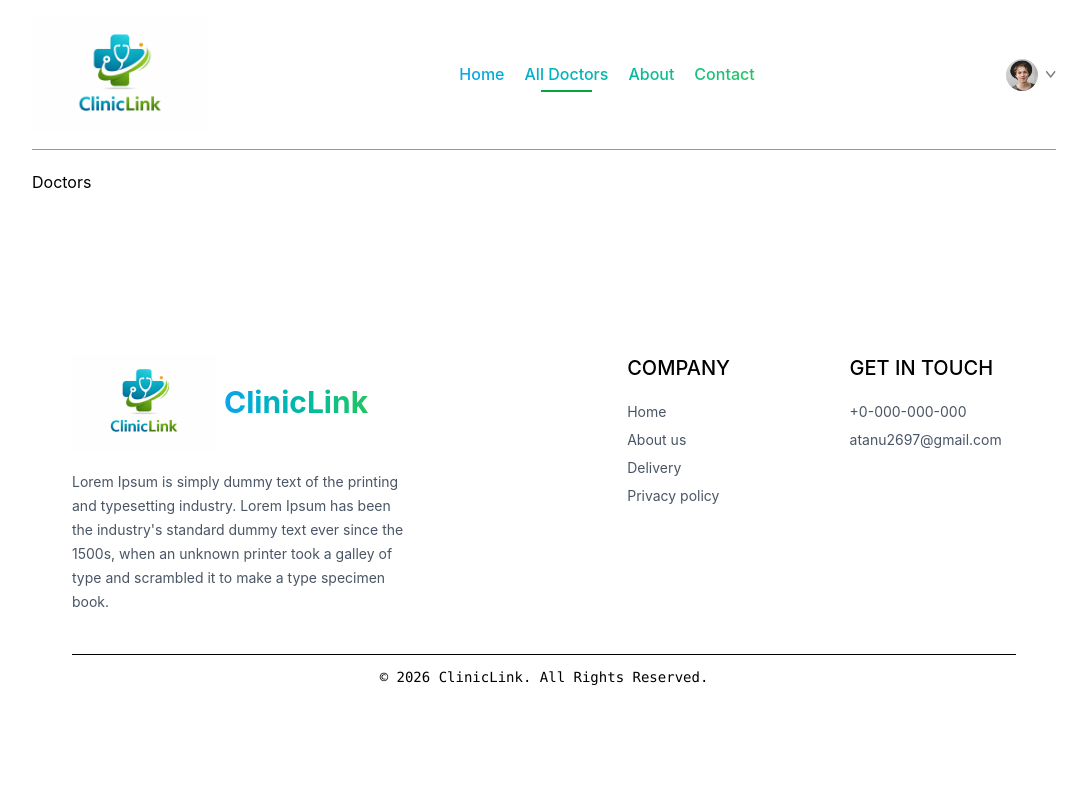
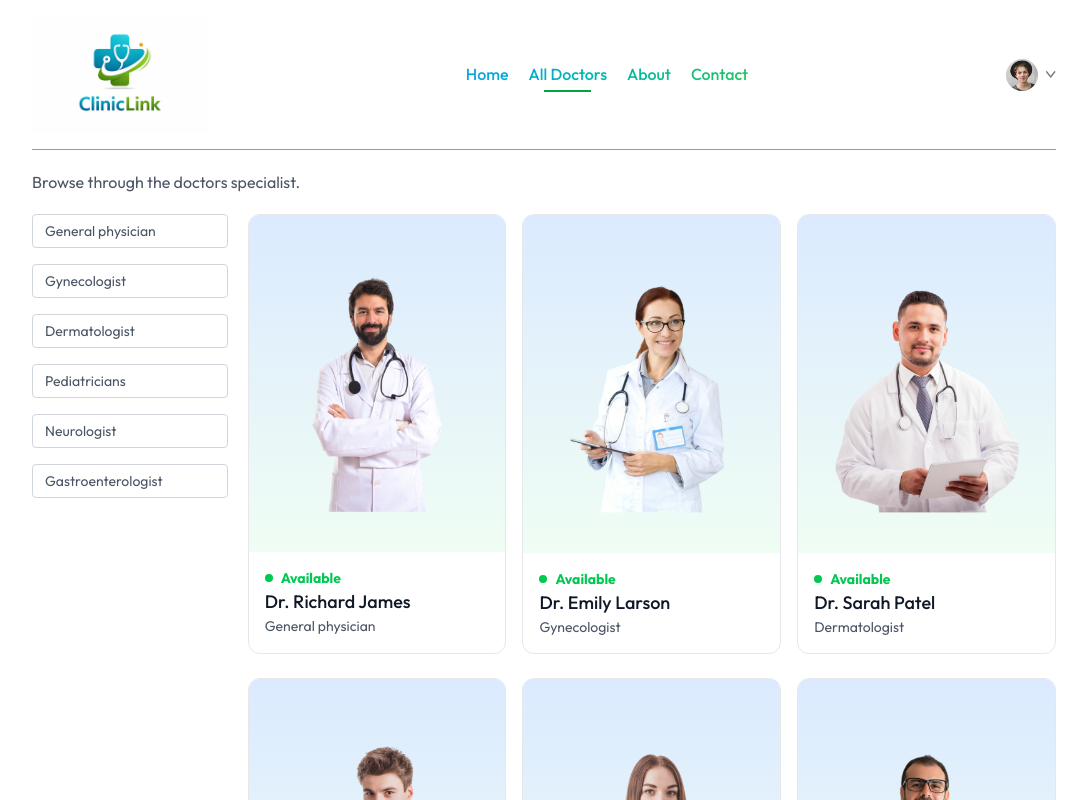
Before and after one commit to Atanu-18/ClinicLink, a React (Vite) app in the folder Frontend/: page /doctors in a window 1280 px wide. Shown: the top 800 px of the page, without its empty margins (96-1183 px from the left). Built offline with nearby package versions, Linux system fonts and the light colour scheme.

Commit message:
doctors page making

```diff
--- a/Frontend/src/components/Navbar.jsx
+++ b/Frontend/src/components/Navbar.jsx
@@ -12,7 +12,7 @@
 
     return (
         <div className='flex items-center justify-between text-sm py-4 mb-5 border-b border-b-cyan-400 '>
-            <img src={assets.logo} alt="logo" className='w-44 cursor-pointer' />
+            <img onClick={()=>navigate('/')} src={assets.logo} alt="logo" className='w-44 cursor-pointer' />
             <ul className='hidden md:flex items-start gap-5 font-medium bg-gradient-to-r from-[#0ea5e9] to-[#22c55e] bg-clip-text text-transparent text-base'>
                 <NavLink to='/'>
                     <li className='py-1'>Home</li>
--- a/Frontend/src/index.css
+++ b/Frontend/src/index.css
@@ -1,5 +1,10 @@
+@import url('https://fonts.googleapis.com/css2?family=Figtree:ital,wght@0,300..900;1,300..900&family=Outfit:wght@100..900&family=Poppins:ital,wght@0,100;0,200;0,300;0,400;0,500;0,600;0,700;0,800;0,900;1,100;1,200;1,300;1,400;1,500;1,600;1,700;1,800;1,900&display=swap');
+
 @import "tailwindcss";
 
+*{
+    font-family: outfit;
+}
 
 .active hr{
     @apply block
--- a/Frontend/src/pages/Doctors.jsx
+++ b/Frontend/src/pages/Doctors.jsx
@@ -1,8 +1,61 @@
-import React from 'react'
+import React, { useContext, useEffect, useState } from 'react'
+import { useNavigate, useParams } from 'react-router-dom'
+import { AppContext } from '../context/AppContext'
+import { doctors } from '../assets/assets'
 
 const Doctors = () => {
+
+  const { speciality } = useParams()
+  // console.log(speciality);
+
+  const [filterDOc, setFilterDoc] = useState([])
+
+  const navigate = useNavigate()
+
+  const { Doctors } = useContext(AppContext)
+
+  const applyFilter = () => {
+    if (speciality) {
+      setFilterDoc(doctors.filter(doc => doc.speciality === speciality))
+    } else {
+      setFilterDoc(doctors)
+    }
+  }
+
+  useEffect(()=>{
+    applyFilter()
+  },[doctors,speciality])
+
   return (
-    <div>Doctors</div>
+    <div>
+      <p className='text-gray-600'>Browse through the doctors specialist.</p>
+      <div className='flex flex-col sm:flex-row items-start gap-5 mt-5'>
+        <div className='flex flex-col gap-4 text-sm text-gray-600'>
+          <p onClick={()=>speciality === 'General physician' ? navigate('/doctors') : navigate('/doctors/General physician')} className={`w-[94vw] sm:w-auto pl-3 py-1.5 pr-16 border border-gray-300 rounded transition-all cursor-pointer ${speciality === "General physician" ? "bg-indigo-100 text-black" : ""}`}>General physician</p>
+          <p onClick={()=>speciality === 'Gynecologist' ? navigate('/doctors') : navigate('/doctors/Gynecologist')} className={`w-[94vw] sm:w-auto pl-3 py-1.5 pr-16 border border-gray-300 rounded transition-all cursor-pointer ${speciality === "Gynecologist" ? "bg-indigo-100 text-black" : ""}`}>Gynecologist</p>
+          <p onClick={()=>speciality === 'Dermatologist' ? navigate('/doctors') : navigate('/doctors/Dermatologist')} className={`w-[94vw] sm:w-auto pl-3 py-1.5 pr-16 border border-gray-300 rounded transition-all cursor-pointer ${speciality === "Dermatologist" ? "bg-indigo-100 text-black" : ""}`}>Dermatologist</p>
+          <p onClick={()=>speciality === 'Pediatricians' ? navigate('/doctors') : navigate('/doctors/Pediatricians')} className={`w-[94vw] sm:w-auto pl-3 py-1.5 pr-16 border border-gray-300 rounded transition-all cursor-pointe ${speciality === "Pediatricians" ? "bg-indigo-100 text-black" : ""}r`}>Pediatricians</p>
+          <p onClick={()=>speciality === 'Neurologist' ? navigate('/doctors') : navigate('/doctors/Neurologist')} className={`w-[94vw] sm:w-auto pl-3 py-1.5 pr-16 border border-gray-300 rounded transition-all cursor-pointer ${speciality === "Neurologist" ? "bg-indigo-100 text-black" : ""}`}>Neurologist</p>
+          <p onClick={()=>speciality === 'Gastroenterologist' ? navigate('/doctors') : navigate('/doctors/Gastroenterologist')} className={`w-[94vw] sm:w-auto pl-3 py-1.5 pr-16 border border-gray-300 rounded transition-all cursor-pointer ${speciality === "Gastroenterologist" ? "bg-indigo-100 text-black" : ""}`}>Gastroenterologist</p>
+        </div>
+        <div className='w-full grid grid-cols-auto gap-4 gap-y-6'>
+          {
+            filterDOc.map((item, index) => (
+              <div onClick={() => navigate(`/appointment/${item._id}`)} key={index} className='border border-gray-200 rounded-xl overflow-hidden cursor-pointer hover:translate-y-[-10px] transition-all duration-500'>
+                <img src={item.image} alt="" className='bg-gradient-to-b from-blue-100 to-green-50 py-10' />
+                <div className='p-4'>
+                  <div className='flex items-center gap-2 text-sm text-center text-green-500 font-bold'>
+                    <p className='w-2 h-2 bg-green-500 rounded-full'></p><p>Available</p>
+                  </div>
+                  <p className='text-gray-900 text-lg font-medium'>{item.name}</p>
+                  <p className='text-gray-600 text-sm'>{item.speciality}</p>
+                </div>
+              </div>
+            ))
+          }
+        </div>
+      </div>
+    </div>
   )
 }
 
```
